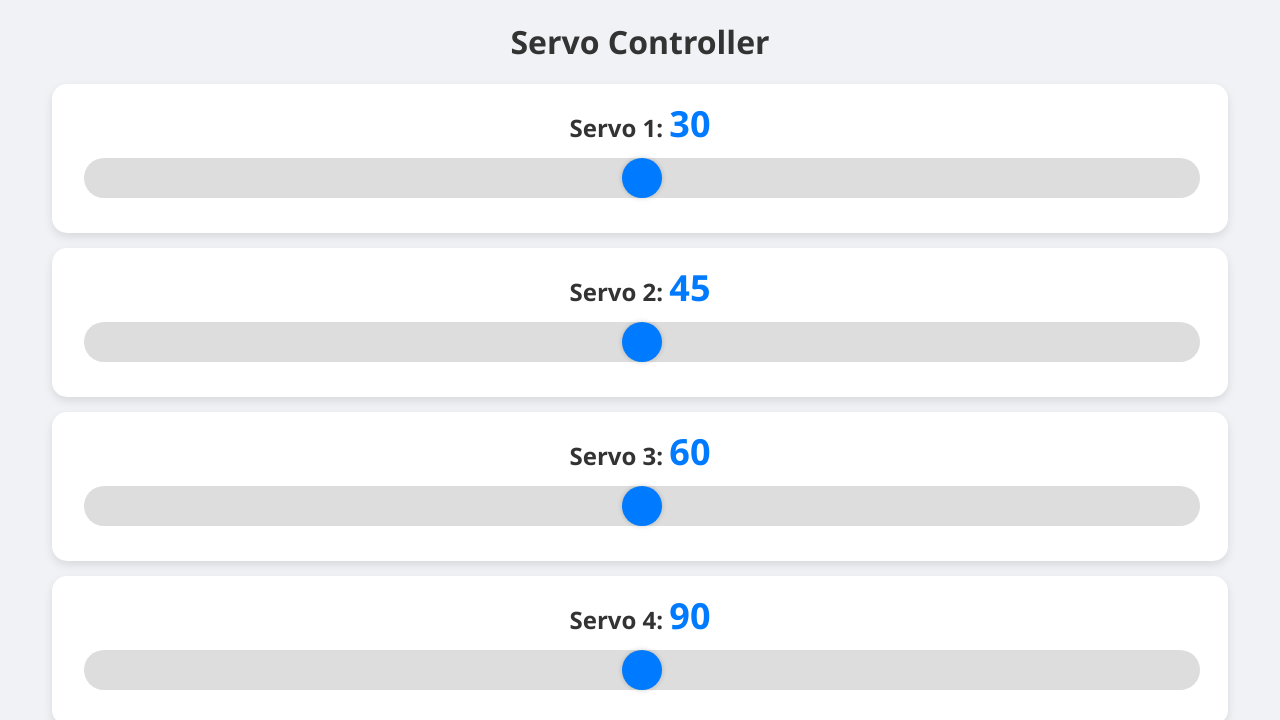
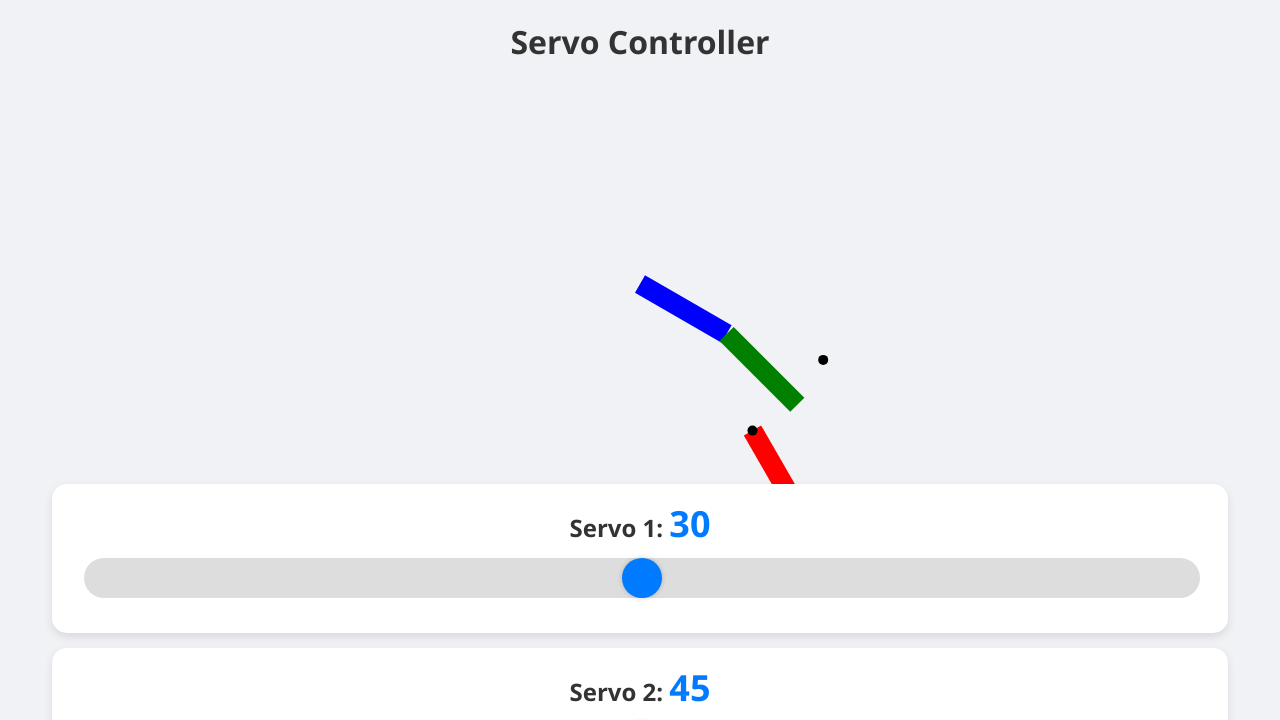
Before and after one commit to UTUBMIR/servoController, a plain HTML site: page index.html in a window 1280 px wide. Shown: the top 720 px of the page. Drawn offline with Linux system fonts and the light colour scheme; no server answers.

Commit message:
Update index.html

```diff
--- a/index.html
+++ b/index.html
@@ -10,6 +10,9 @@
 
 <body>
   <h1>Servo Controller</h1>
+
+  <canvas id="manipulatorCanvas" width="600" height="400"></canvas>
+
   <div class="card">
     <p>Servo 1: <span id="servoPos1" class="servoPos">90</span></p>
     <input type="range" min="0" max="180" value="90" class="slider" oninput="updateServo(1, this.value)">
@@ -29,8 +32,6 @@
     <p>Servo 4: <span id="servoPos4" class="servoPos">90</span></p>
     <input type="range" min="0" max="180" value="90" class="slider" oninput="updateServo(4, this.value)">
   </div>
-
-    <canvas id="manipulatorCanvas" width="600" height="400"></canvas>
 
     <script>
         const lastServoPositions = {};
@@ -94,8 +95,8 @@
 
             // 3. ledd (tredje arm)
             let length3 = 100;  // Lengden på tredje arm
-            let x3 = x2 + length3 * Math.cos(angle1 + angle2 + angle3);
-            let y3 = y2 + length3 * Math.sin(angle1 + angle2 + angle3);
+            let x3 = x2 - length3 * Math.cos(angle1 + angle2 + angle3);
+            let y3 = y2 - length3 * Math.sin(angle1 + angle2 + angle3);
             ctx.save(); // Lagre tilstanden før vi roterer
             ctx.translate(x2, y2); // Flytt koordinatsystemet til andre ledd
             ctx.rotate(angle3); // Roter koordinatsystemet
```
